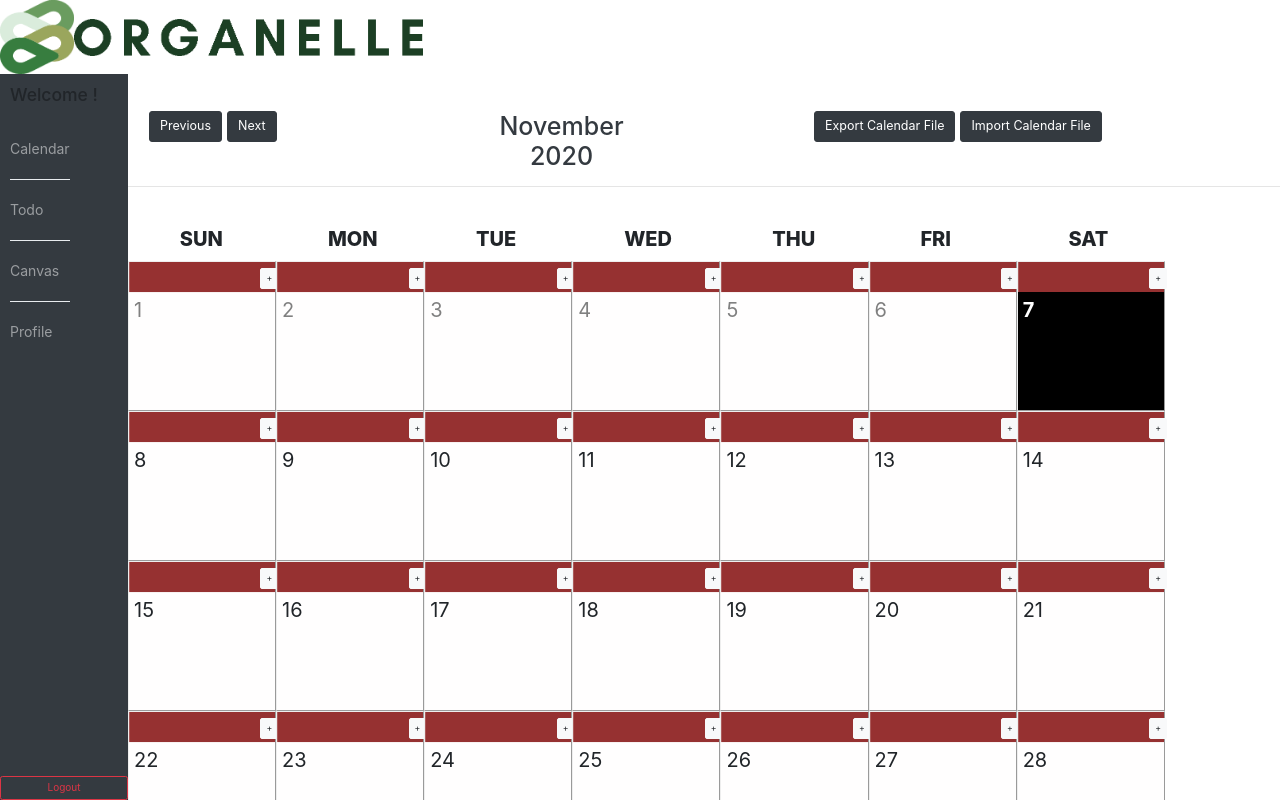
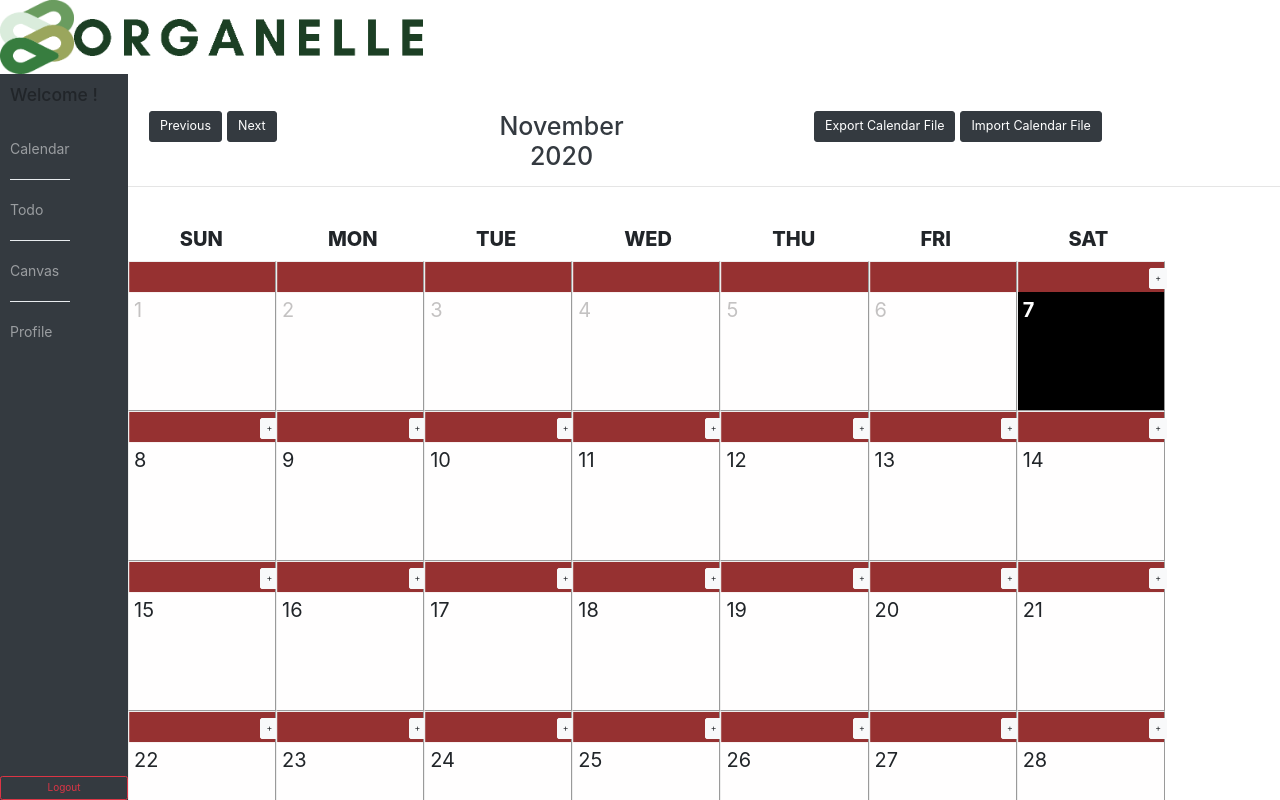
Before and after one commit to pez036/organelle, a React (Create React App) app in the folder client/: page /calendar in a window 1280 px wide. Shown: the top 800 px of the page. Built offline with nearby package versions, Linux system fonts and the light colour scheme; no server answers.

Commit message:
Removed buttons before current date in calendar

```diff
--- a/client/src/components/layout/calendar.css
+++ b/client/src/components/layout/calendar.css
@@ -84,10 +84,8 @@
 }
 
 .calendar .day div.before {
-  color: grey;
-  width: calc(100% / 7);
-  height: 150px;
-  max-height: 15%;
+  color: rgb(196, 194, 194);
+
 }
 
 .calendar .day div.selected {
@@ -116,3 +114,10 @@
   max-width: 100%;
   max-height: 100%;
 }
+
+/* .before{
+  background-color: black;
+} */
+.before Button{
+  visibility: hidden;
+}
--- a/client/src/components/pages/Calendar.js
+++ b/client/src/components/pages/Calendar.js
@@ -73,7 +73,7 @@ return (
                       <div className="day" key={day}
                         onClick={()=>setValue(day)}>
 
-                          <div className = "button-align">
+                          <div className={`button-align ${dayStyles(day,value) === "before" ? 'before' : ''}`}>
                             <Button onClick={modalHandler} variant="light" size="sm">+</Button>
                             </div>
 
```
